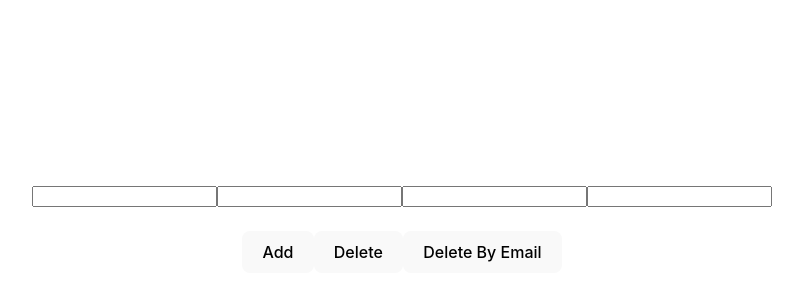
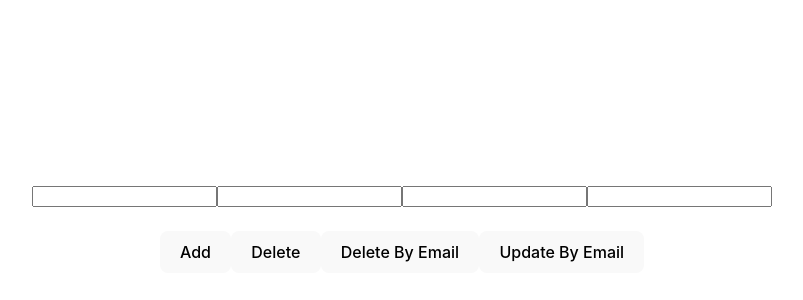
Before and after one commit to ShenanVindinu/react-Concepts, a React (Vite) app: page / in a window 1280 px wide. Shown: the part 160-460 px from the top of the page, without its empty margins (238-1041 px from the left). Built offline with nearby package versions, Linux system fonts and the light colour scheme.

Commit message:
Update customer by Email using hooks

```diff
--- a/src/App.tsx
+++ b/src/App.tsx
@@ -31,6 +31,13 @@ function App() {
         );
     }
 
+    const updateCustomer = () => {
+        const newCustomer = customers.map((customer) => customer.email == email
+        ? {...customer, name:name, phone:phone, address:address, email:email} : customer);
+
+        setCustomers(newCustomer)
+    }
+
     return (
         <>
             <input name={"name"} type={"text"} onChange={(e) => setName(e.target.value)} />
@@ -44,6 +51,7 @@ function App() {
             <button onClick={addCustomer}>Add</button>
             <button onClick={deleteCustomer}>Delete</button>
             <button onClick={deleteByEmail}>Delete By Email</button>
+            <button onClick={updateCustomer}>Update By Email</button>
 
             <br/>
             <br/>
```
